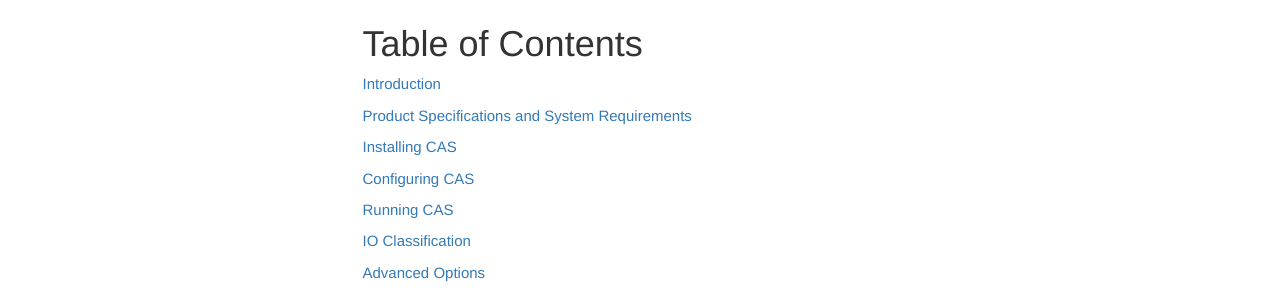
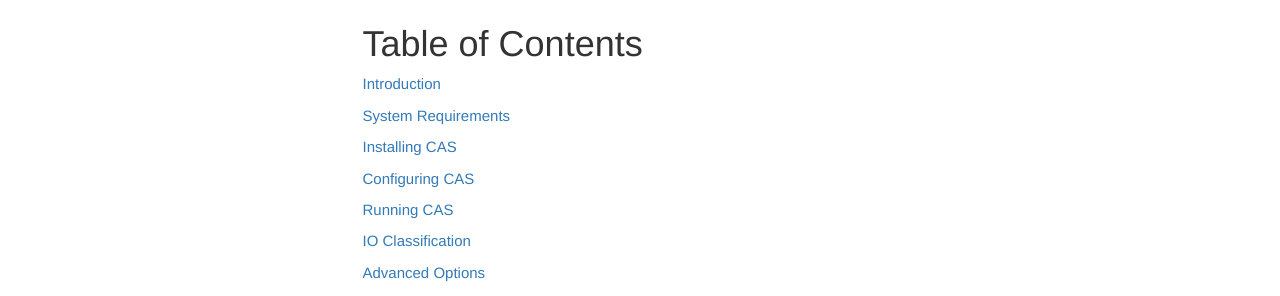
Before and after one commit to Open-CAS/open-cas.github.io, a Jekyll site: the page built from pages/open_cas_linux/open_cas_linux_admin_guide.md, in a window 1280 px wide. Shown: the part 284-580 px from the top of the page. Built offline with Jekyll 4.4.1, drawn with Linux system fonts in a browser that asks for light colours; nearby versions of some CDN libraries; comment, search, counter and statistics services are not loaded.

Commit message:
Fix broken links
Signed-off-by: Robert Baldyga <robert.baldyga@intel.com>

```diff
--- a/_data/sidebars/opencas_sidebar.yml
+++ b/_data/sidebars/opencas_sidebar.yml
@@ -78,7 +78,7 @@ entries:
       url: /guide_introduction.html
       output: web
 
-    - title: Product Specifications and System Requirements
+    - title: System Requirements
       url: /guide_system_requirements.html
       output: web
 
--- a/pages/open_cas_linux/open_cas_linux_admin_guide.md
+++ b/pages/open_cas_linux/open_cas_linux_admin_guide.md
@@ -21,7 +21,7 @@ Table of Contents
 
 [Introduction ](/guide_introduction.html)
 
-[Product Specifications and System Requirements](/guide_product_specs_requirements.html)
+[System Requirements](/guide_system_requirements.html)
 
 [Installing CAS](/guide_installing.html)
 
```
Also changed, not shown: pages/open_cas_linux/guide_installing.md (+1 -1 lines).
